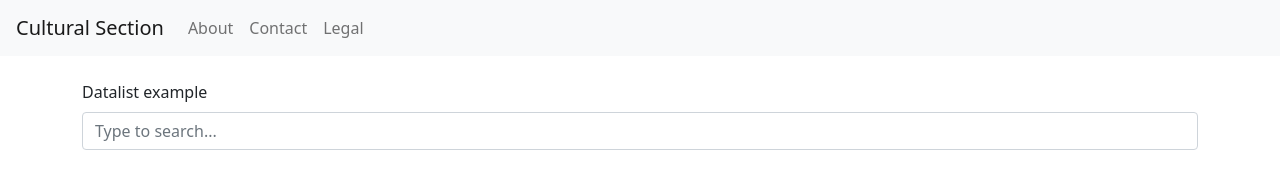
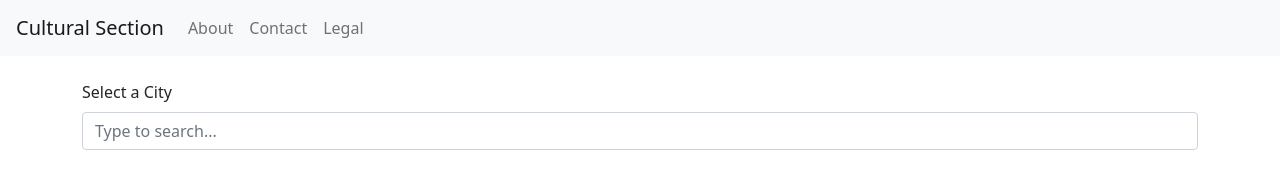
Before and after one commit to aa-ag/culturalsection, a Vue app in the folder client/: page / in a window 1280 px wide. Shown: the top 170 px of the page. Built offline with nearby package versions, Linux system fonts and the light colour scheme.

Commit message:
Edit datalist content

```diff
--- a/client/src/components/Home.vue
+++ b/client/src/components/Home.vue
@@ -1,6 +1,6 @@
 <template>
   <div class="container">
-    <label for="exampleDataList" class="form-label">Datalist example</label>
+    <label for="exampleDataList" class="form-label">Select a City</label>
     <input class="form-control" list="datalistOptions" id="exampleDataList" placeholder="Type to search...">
     <datalist id="datalistOptions">
       <option value="San Francisco"></option>
```
